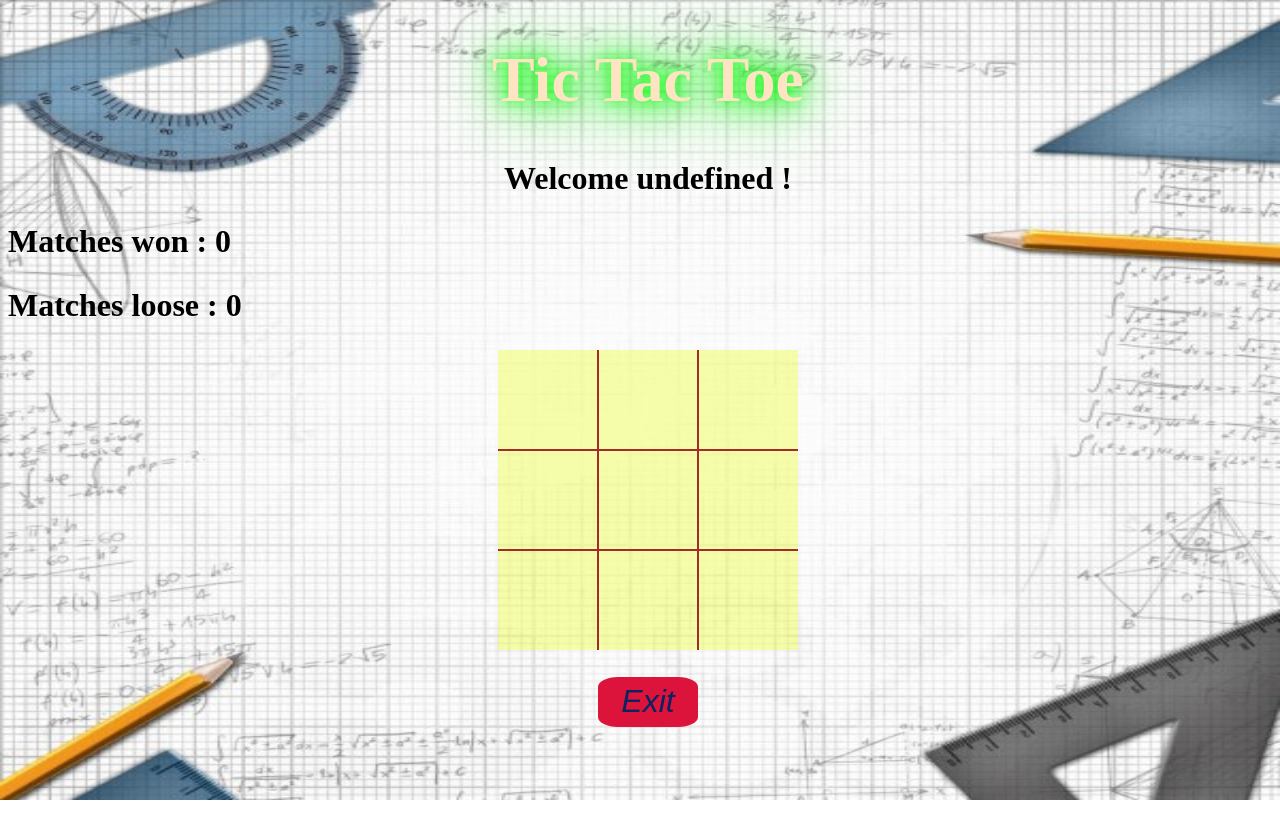
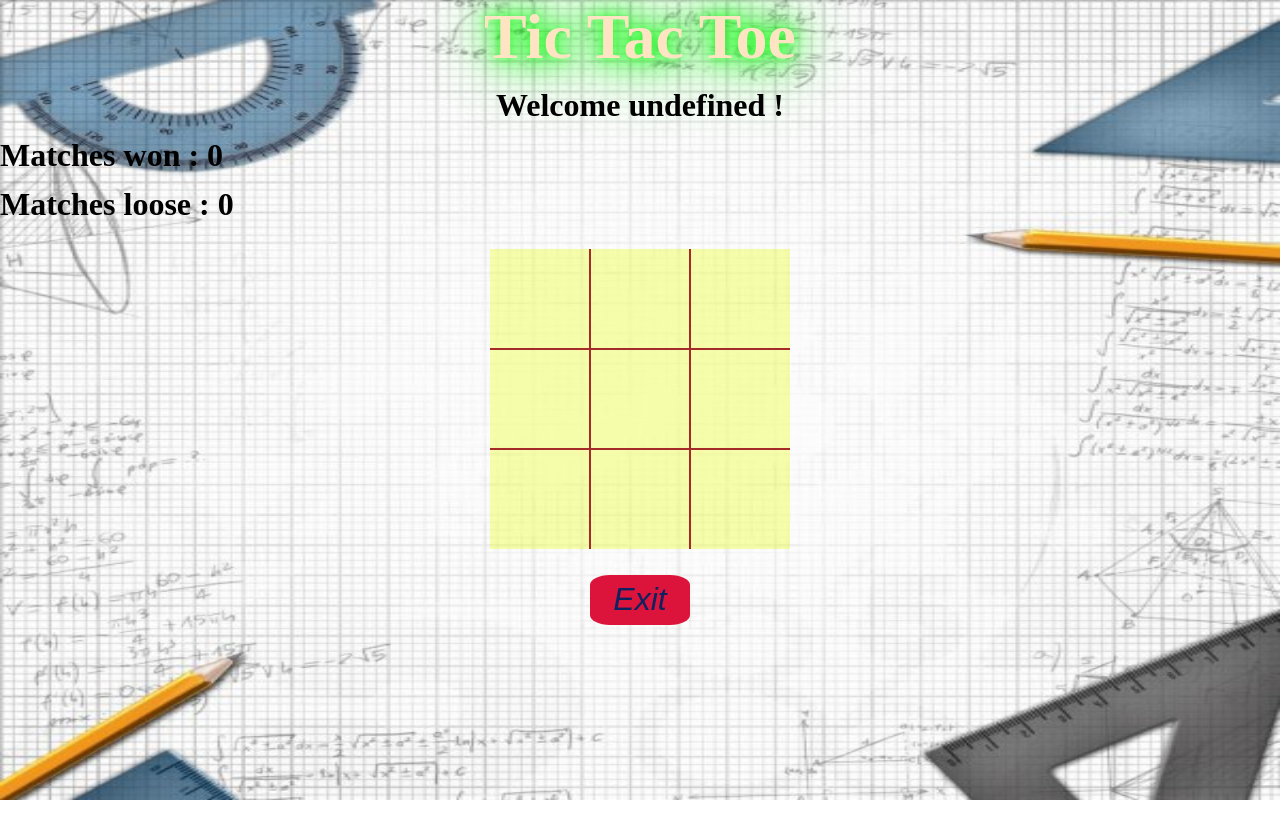
Before and after one commit to raideva/tic-tac-toe, a plain HTML site: page game.html in a window 1280 px wide. After the commit the page ends 800 px from the top, so only its background shows below. Drawn offline with Linux system fonts and the light colour scheme.

Commit message:
Update tic.css

```diff
--- a/tic.css
+++ b/tic.css
@@ -1,3 +1,9 @@
+*{
+  margin: 0%;
+  padding: 0%;
+}
+
+
 #game_pg{
     background-image: url(bg.png);
     background-repeat: no-repeat;
@@ -8,7 +14,7 @@
 }
 
 #game{
-
+    margin-top: 2%;
     display: block;
     width: 300px;
     height: 300px;
@@ -30,6 +36,7 @@
 .tag{
     font-size: xx-large;
     text-align: center;
+    margin-top: 1%;
 }
 
 
@@ -69,4 +76,5 @@
   margin-right: auto;
   cursor: pointer;
   border-radius: 20%;
+  margin-top: 2%;
   }
```
